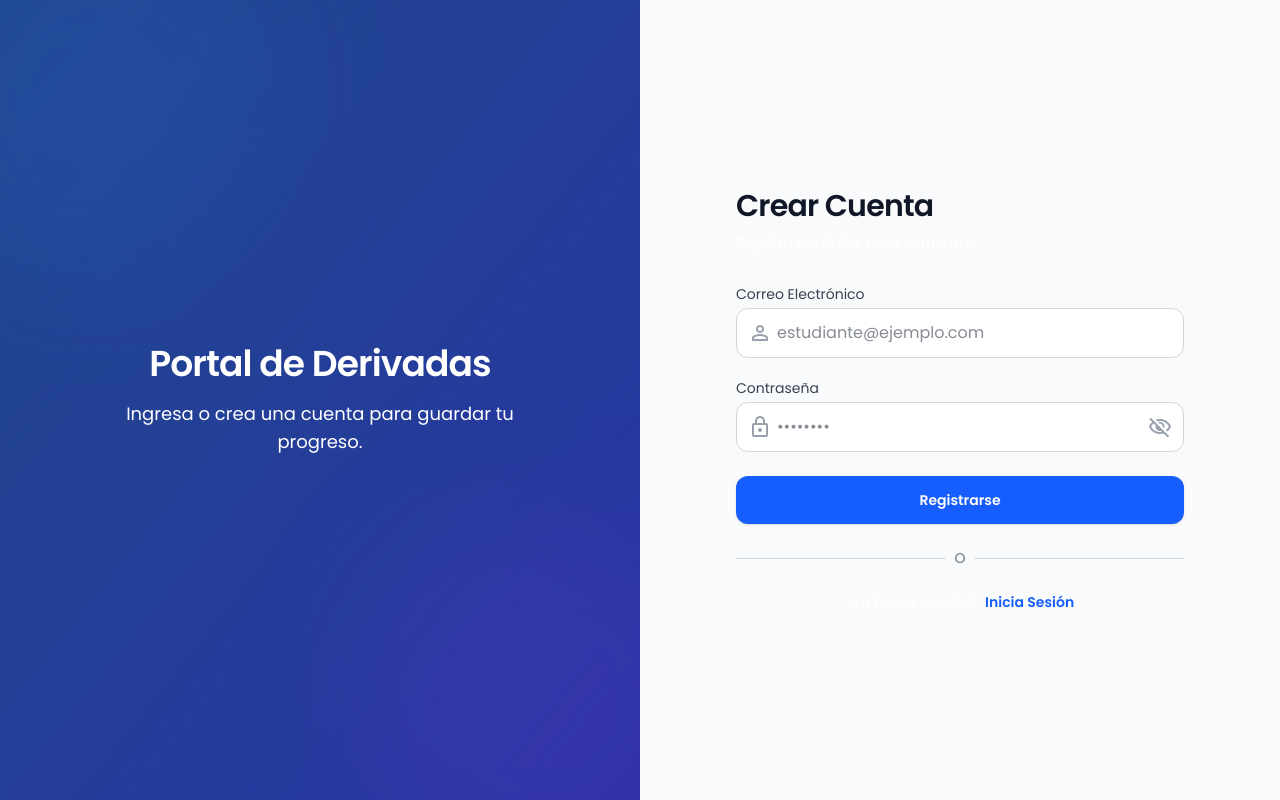
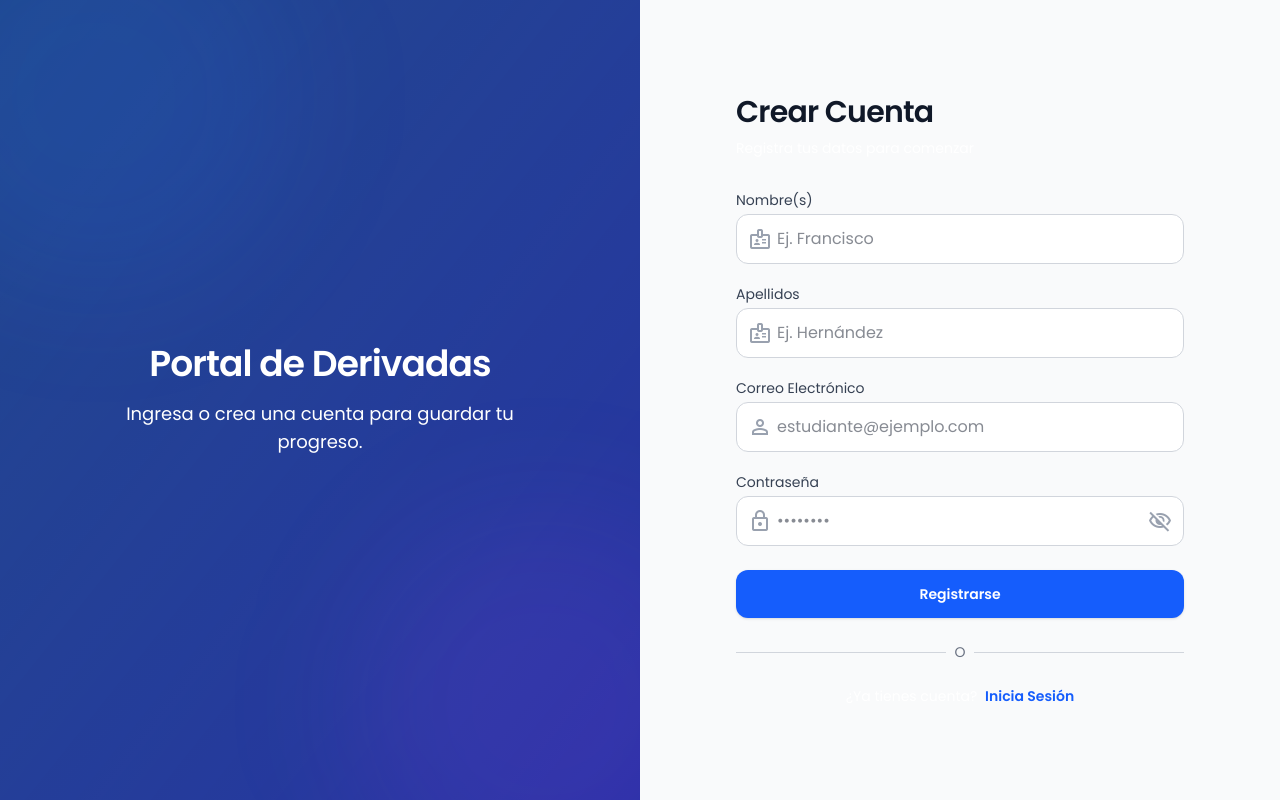
Before and after one commit to SebastianAlcantarr/PROYECTO_INGENIERIA_SOFTWARE_II, a Vue app: page / in a window 1280 px wide. Both pictures are taken after a click on the button "Regístrate aquí". Built offline with nearby package versions, Linux system fonts and the light colour scheme.

Commit message:
Nombre y apellidos

```diff
--- a/src/views/Login.vue
+++ b/src/views/Login.vue
@@ -28,6 +28,41 @@
 
         <div class="mt-8 space-y-6">
           <div class="space-y-5">
+
+            <!-- CAMPOS NUEVOS: NOMBRE Y APELLIDOS (Solo visibles en Registro) -->
+            <div v-if="esRegistro" class="space-y-5 animate-fade-in">
+              <div>
+                <label class="block text-sm font-medium text-gray-700 dark:text-slate-300 mb-1">Nombre(s)</label>
+                <div class="relative">
+                  <div class="absolute inset-y-0 left-0 pl-3 flex items-center pointer-events-none">
+                    <span class="material-symbols-outlined text-gray-400 text-xl">badge</span>
+                  </div>
+                  <input
+                      v-model="nombre"
+                      type="text"
+                      class="block w-full pl-10 pr-3 py-3 border border-gray-300 dark:border-slate-600 rounded-xl bg-white dark:bg-slate-800/50 text-gray-900 dark:text-white focus:ring-2 focus:ring-blue-500"
+                      placeholder="Ej. Francisco"
+                  />
+                </div>
+              </div>
+
+              <div>
+                <label class="block text-sm font-medium text-gray-700 dark:text-slate-300 mb-1">Apellidos</label>
+                <div class="relative">
+                  <div class="absolute inset-y-0 left-0 pl-3 flex items-center pointer-events-none">
+                    <span class="material-symbols-outlined text-gray-400 text-xl">badge</span>
+                  </div>
+                  <input
+                      v-model="apellidos"
+                      type="text"
+                      class="block w-full pl-10 pr-3 py-3 border border-gray-300 dark:border-slate-600 rounded-xl bg-white dark:bg-slate-800/50 text-gray-900 dark:text-white focus:ring-2 focus:ring-blue-500"
+                      placeholder="Ej. Hernández"
+                  />
+                </div>
+              </div>
+            </div>
+            <!-- FIN CAMPOS NUEVOS -->
+
             <!-- Email Input -->
             <div>
               <label class="block text-sm font-medium text-gray-700 dark:text-slate-300 mb-1">Correo Electrónico</label>
@@ -35,7 +70,6 @@
                 <div class="absolute inset-y-0 left-0 pl-3 flex items-center pointer-events-none">
                   <span class="material-symbols-outlined text-gray-400 text-xl">person</span>
                 </div>
-                <!-- v-model conectado a variable 'email' -->
                 <input
                     v-model="email"
                     type="email"
@@ -53,7 +87,6 @@
                 <div class="absolute inset-y-0 left-0 pl-3 flex items-center pointer-events-none">
                   <span class="material-symbols-outlined text-gray-400 text-xl">lock</span>
                 </div>
-                <!-- v-model conectado a variable 'password' -->
                 <input
                     v-model="password"
                     :type="mostrarContrasena ? 'text' : 'password'"
@@ -115,62 +148,80 @@ const router = useRouter();
 // Variables del formulario
 const email = ref("");
 const password = ref("");
+const nombre = ref("");     // <-- NUEVA VARIABLE
+const apellidos = ref("");  // <-- NUEVA VARIABLE
 const mostrarContrasena = ref(false);
 
 // Estado de la App
-const esRegistro = ref(false); // false = Login, true = Registro
+const esRegistro = ref(false);
 const mensaje = ref("");
-const tipoMensaje = ref(""); // 'error' o 'exito'
+const tipoMensaje = ref("");
 
 function cambiarModo() {
   esRegistro.value = !esRegistro.value;
-  mensaje.value = ""; // Limpiar mensajes al cambiar
+  mensaje.value = "";
+  if (!esRegistro.value) {
+    nombre.value = "";
+    apellidos.value = "";
+  }
 }
 
-// ESTA ES LA FUNCIÓN QUE HABLA CON PYTHON
+
+function capitalizarTexto(texto) {
+  if (!texto) return "";
+  return texto.toLowerCase().replace(/(?:^|\s|["'([{])+\S/g, match => match.toUpperCase());
+}
+
 async function procesarFormulario() {
   mensaje.value = "Procesando...";
   tipoMensaje.value = "";
 
-  // URL de tu backend en Python (El puerto 8000 que ya tienes corriendo)
-  const urlBase = "https://proyecto-ingenieria-software-6ccv.onrender.com";
+  const urlBase = "http://127.0.0.1:8000";
   const endpoint = esRegistro.value ? "/registrar" : "/login";
+
+
+  const payload = {
+    email: email.value,
+    password: password.value
+  };
+
+  if (esRegistro.value) {
+    payload.nombre = capitalizarTexto(nombre.value);
+    payload.apellidos = capitalizarTexto(apellidos.value);
+  }
 
   try {
     const respuesta = await fetch(`${urlBase}${endpoint}`, {
       method: "POST",
       headers: { "Content-Type": "application/json" },
-      body: JSON.stringify({
-        email: email.value,
-        password: password.value
-      })
+      body: JSON.stringify(payload)
     });
 
     const datos = await respuesta.json();
 
     if (datos.exito) {
       tipoMensaje.value = "exito";
-      mensaje.value = datos.mensaje;
 
       if (!esRegistro.value) {
-        // --- CASO LOGIN EXITOSO ---
-        // Guardamos usuario en memoria del navegador
+        // --- LOGIN EXITOSO ---
         localStorage.setItem("usuario", datos.usuario);
-        // Redirigimos al Foro 1 después de 1 segundo
+        localStorage.setItem("rol", datos.rol);
+
+        if (datos.nombre) localStorage.setItem("nombre", datos.nombre);
+
+        mensaje.value = "Bienvenido, " + (datos.nombre || "Usuario");
+
         setTimeout(() => {
           router.push("/foro1");
         }, 1000);
+
       } else {
-        // --- CASO REGISTRO EXITOSO ---
-        // Cambiamos a pantalla de login para que ingrese
-        setTimeout(() => {
-          esRegistro.value = false;
-          mensaje.value = "¡Cuenta creada! Ahora inicia sesión.";
-          password.value = "";
-        }, 1500);
+        // --- REGISTRO EXITOSO ---
+        mensaje.value = "Cuenta creada correctamente. Inicia sesión.";
+        esRegistro.value = false; // Cambiamos a login automáticamente
+        password.value = "";      // Limpiamos pass por seguridad
       }
     } else {
-      // Python nos devolvió un error (ej: contraseña mal, usuario ya existe)
       tipoMensaje.value = "error";
       mensaje.value = datos.mensaje;
     }
@@ -178,7 +229,18 @@ async function procesarFormulario() {
   } catch (error) {
     console.error(error);
     tipoMensaje.value = "error";
-    mensaje.value = "Error conectando con el servidor. ¿Está encendido el Python?";
+    mensaje.value = "Error conectando con el servidor.";
   }
 }
 </script>
+
+<style scoped>
+
+@keyframes fadeIn {
+  from { opacity: 0; transform: translateY(-10px); }
+  to { opacity: 1; transform: translateY(0); }
+}
+.animate-fade-in {
+  animation: fadeIn 0.3s ease-out forwards;
+}
+</style>
```
Also changed, not shown: 1 other file (tests, documents, lock files or other folders).
